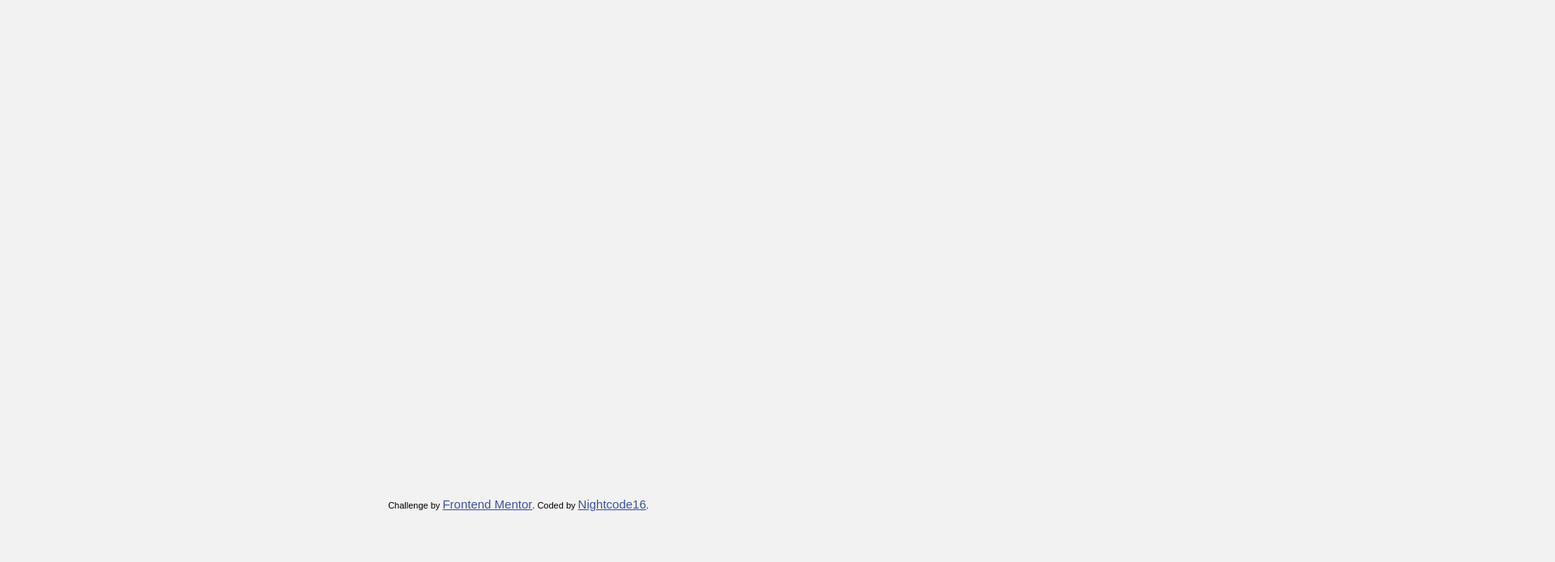
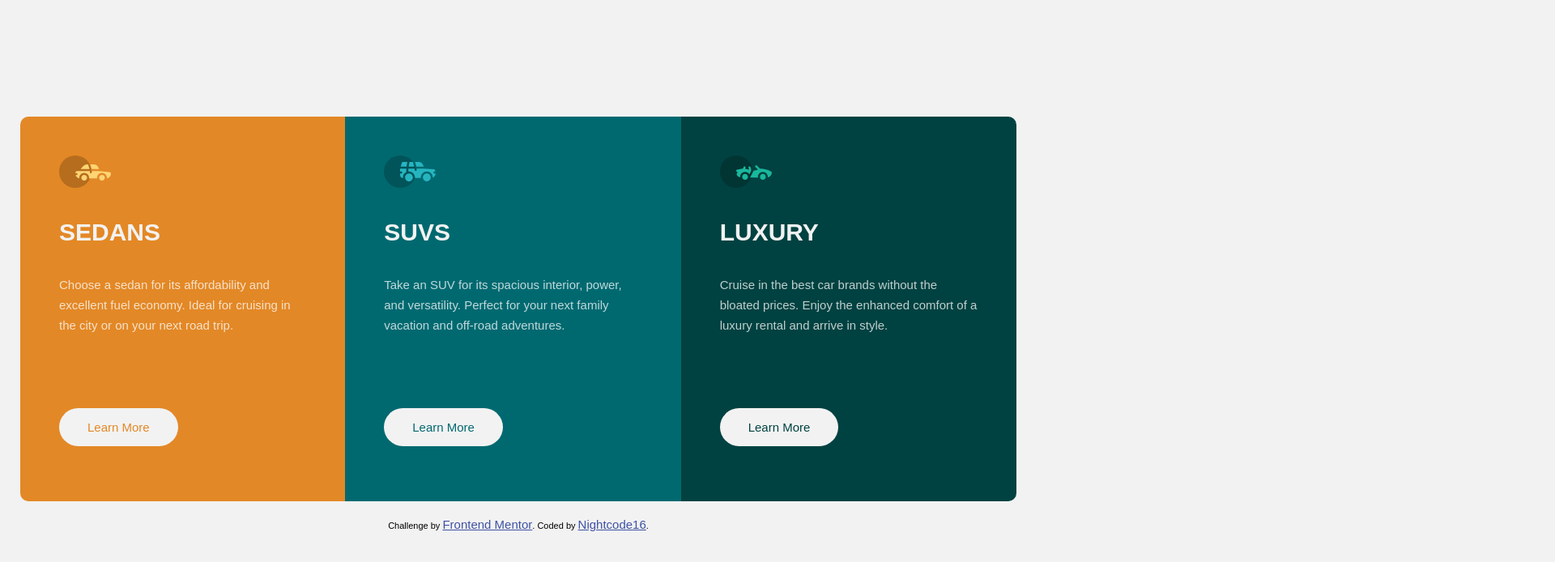
Before and after one commit to Nightcode16/3-Column-Preview-Card-Component, a plain HTML site: page index.html in a window 1280 px wide. Shown: the top 694 px of the page at 81% size, 1920 px wide, since content can reach past the window. Drawn offline with Linux system fonts and the light colour scheme.

Commit message:
Update style.css

```diff
--- a/style.css
+++ b/style.css
@@ -27,7 +27,6 @@ body {
 @media (min-width: 50rem) {
   main {
     display: flex;
-    width: 750rem;
   }
   .sedans-section {
     border-radius: 1rem 0 0 1rem !important;
```
